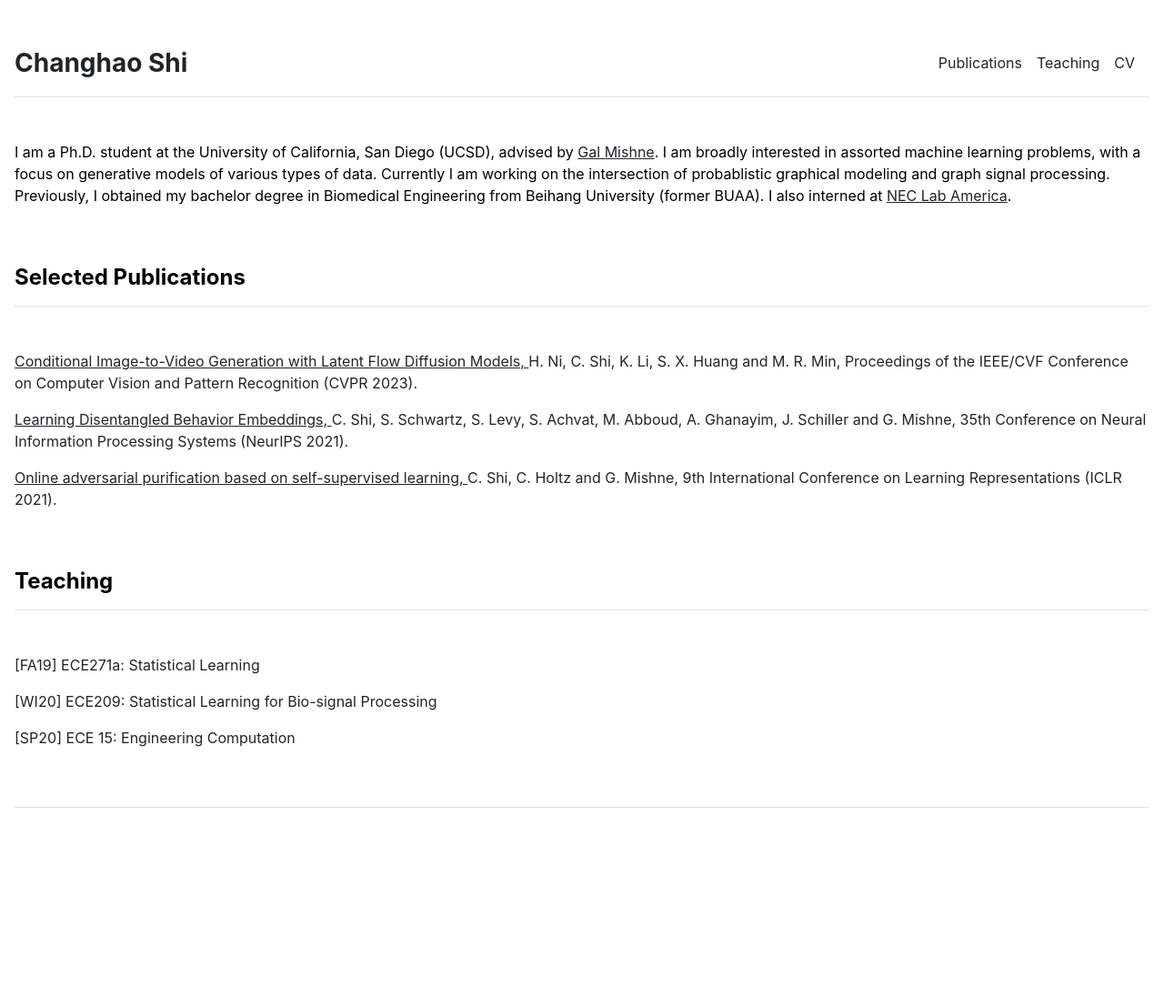
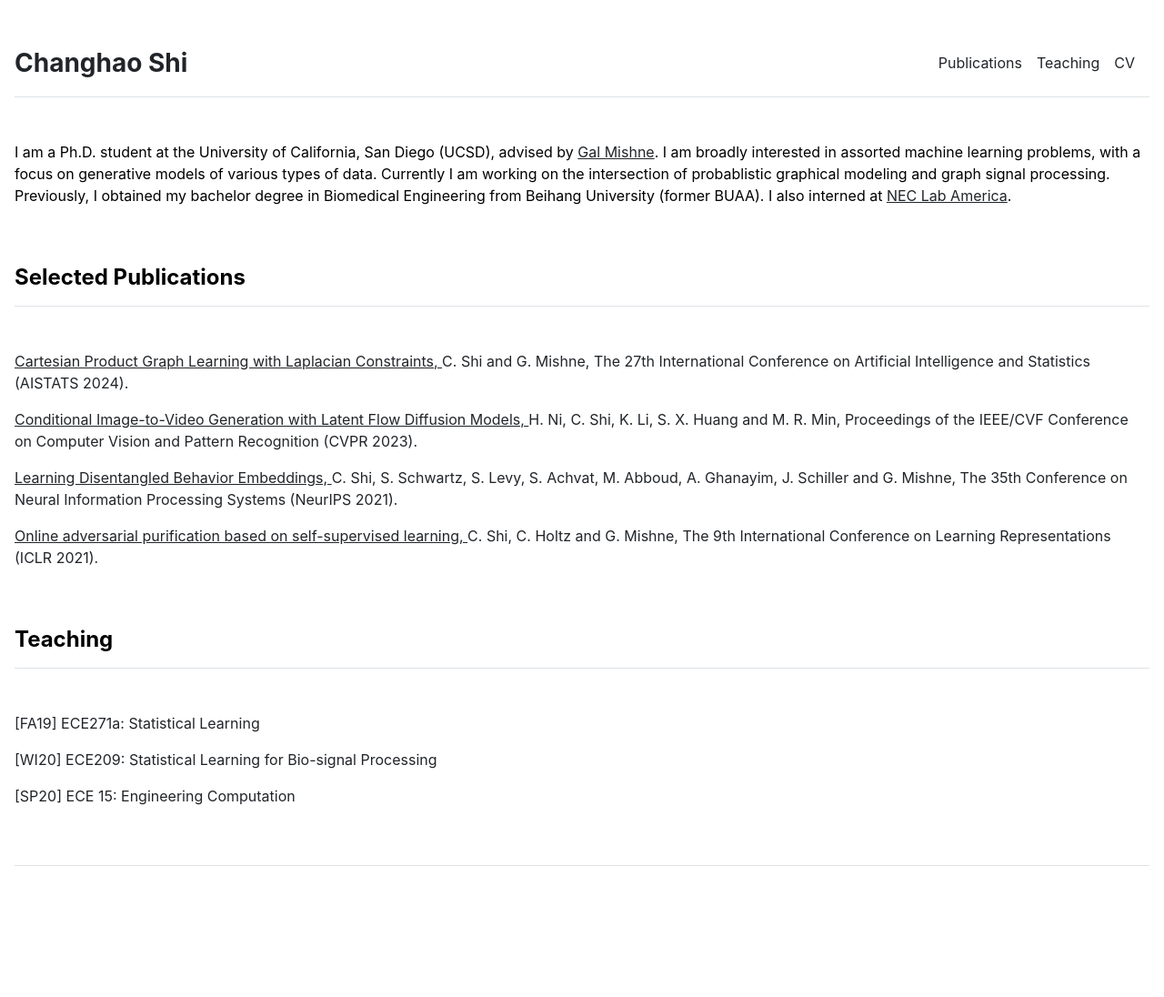
Before and after one commit to ChanghaoShih/ChanghaoShih.github.io, a Jekyll site: the page built from index.md, in a window 1280 px wide. Shown: the whole page at 91% size. Built offline with Jekyll 4.4.1, drawn with Linux system fonts in a browser that asks for light colours; before the commit the page ends 1032 px from its top, so only the background shows below that.

Commit message:
update publications

```diff
--- a/_data/publications.yml
+++ b/_data/publications.yml
@@ -1,25 +1,28 @@
 featured:
+- {name: 'Cartesian Product Graph Learning with Laplacian Constraints, ',
+  author: 'C. Shi and G. Mishne, ',
+  publish: 'The 27th International Conference on Artificial Intelligence and Statistics (AISTATS 2024).'}
 - {name: 'Conditional Image-to-Video Generation with Latent Flow Diffusion Models, ',
   author: 'H. Ni, C. Shi, K. Li, S. X. Huang and M. R. Min, ',
   publish: 'Proceedings of the IEEE/CVF Conference on Computer Vision and Pattern Recognition (CVPR 2023).',
   url: 'https://openaccess.thecvf.com/content/CVPR2023/papers/Ni_Conditional_Image-to-Video_Generation_With_Latent_Flow_Diffusion_Models_CVPR_2023_paper.pdf'}
 - {name: 'Learning Disentangled Behavior Embeddings, ',
   author: 'C. Shi, S. Schwartz, S. Levy, S. Achvat, M. Abboud, A. Ghanayim, J. Schiller and G. Mishne, ',
-  publish: '35th Conference on Neural Information Processing Systems (NeurIPS 2021).',
+  publish: 'The 35th Conference on Neural Information Processing Systems (NeurIPS 2021).',
   url: 'https://proceedings.neurips.cc/paper_files/paper/2021/file/be37ff14df68192d976f6ce76c6cbd15-Paper.pdf'}
 - {name: 'Online adversarial purification based on self-supervised learning, ',
   author: 'C. Shi, C. Holtz and G. Mishne, ',
-  publish: '9th International Conference on Learning Representations (ICLR 2021).',
+  publish: 'The 9th International Conference on Learning Representations (ICLR 2021).',
   url: 'https://arxiv.org/pdf/2101.09387.pdf'}
 
 index:
-- {name: 'Cartesian Product Graph Learning with Laplacian Constraints, ',
-  author: 'C. Shi and G. Mishne, ',
-  publish: 'in AISTATS submission.'}
 - {name: 'Graph Laplacian Learning with Exponential Family Noise, ',
   author: 'C. Shi and G. Mishne, ',
   publish: 'in submission.',
   url: 'https://arxiv.org/pdf/2306.08201.pdf'}
+- {name: 'Cartesian Product Graph Learning with Laplacian Constraints, ',
+  author: 'C. Shi and G. Mishne, ',
+  publish: 'The 27th International Conference on Artificial Intelligence and Statistics (AISTATS 2024).'}
 - {name: 'Conditional Image-to-Video Generation with Latent Flow Diffusion Models, ',
   author: 'H. Ni, C. Shi, K. Li, S. X. Huang and M. R. Min, ',
   publish: 'Proceedings of the IEEE/CVF Conference on Computer Vision and Pattern Recognition (CVPR 2023).',
@@ -30,11 +33,11 @@ index:
   url: 'https://openaccess.thecvf.com/content/CVPR2023W/GCV/papers/Shi_Exploring_Compositional_Visual_Generation_With_Latent_Classifier_Guidance_CVPRW_2023_paper.pdf'}
 - {name: 'Learning Disentangled Behavior Embeddings, ',
   author: 'C. Shi, S. Schwartz, S. Levy, S. Achvat, M. Abboud, A. Ghanayim, J. Schiller and G. Mishne, ',
-  publish: '35th Conference on Neural Information Processing Systems (NeurIPS 2021).',
+  publish: 'The 35th Conference on Neural Information Processing Systems (NeurIPS 2021).',
   url: 'https://proceedings.neurips.cc/paper_files/paper/2021/file/be37ff14df68192d976f6ce76c6cbd15-Paper.pdf'}
 - {name: 'Online adversarial purification based on self-supervised learning, ',
   author: 'C. Shi, C. Holtz and G. Mishne, ',
-  publish: '9th International Conference on Learning Representations (ICLR 2021).',
+  publish: 'The 9th International Conference on Learning Representations (ICLR 2021).',
   url: 'https://arxiv.org/pdf/2101.09387.pdf'}
 - {name: 'Provable Robustness by Geometric Regularization of ReLU Networks, ',
   author: 'C. Holtz, C. Shi and G. Mishne, ',
```
